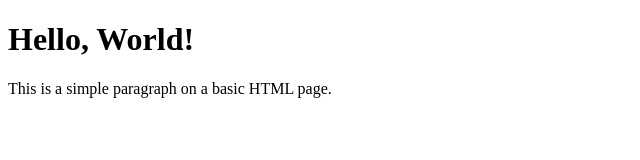
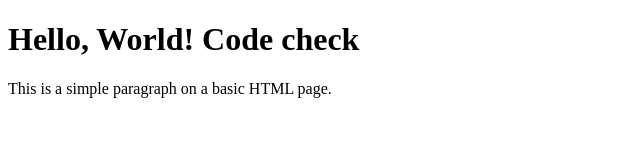
Before and after one commit to Raun510/devops_practical, a plain HTML site: page Index.html in a window 1280 px wide. Shown: the whole page, without its empty margins (0-640 px from the left). Drawn offline with Linux system fonts and the light colour scheme.

Commit message:
adding word

```diff
--- a/Index.html
+++ b/Index.html
@@ -7,7 +7,7 @@
 </head>
 <body>
 
-    <h1>Hello, World!</h1>
+    <h1>Hello, World! Code check</h1>
     <p>This is a simple paragraph on a basic HTML page.</p>
 
 </body>
```
